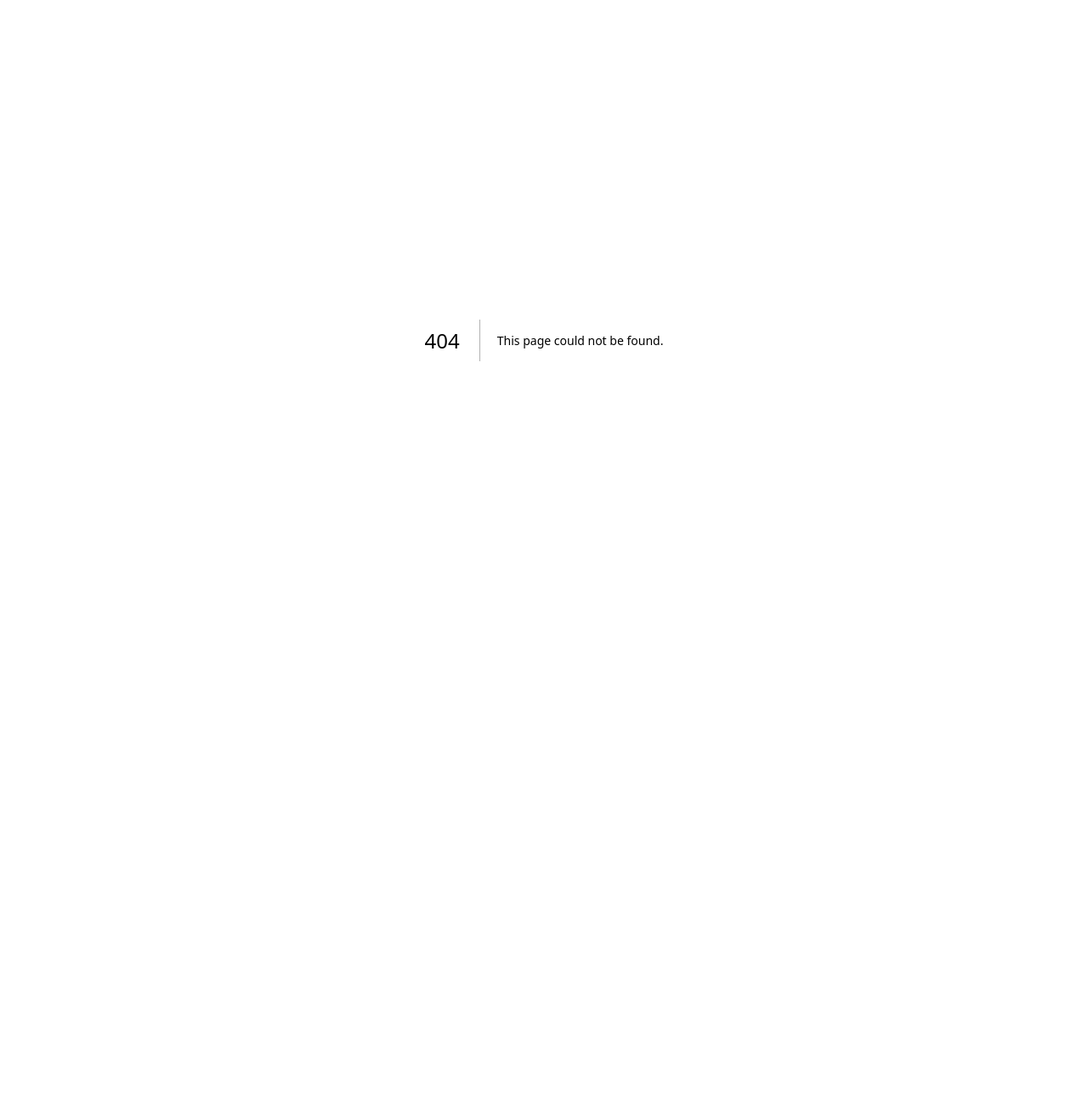
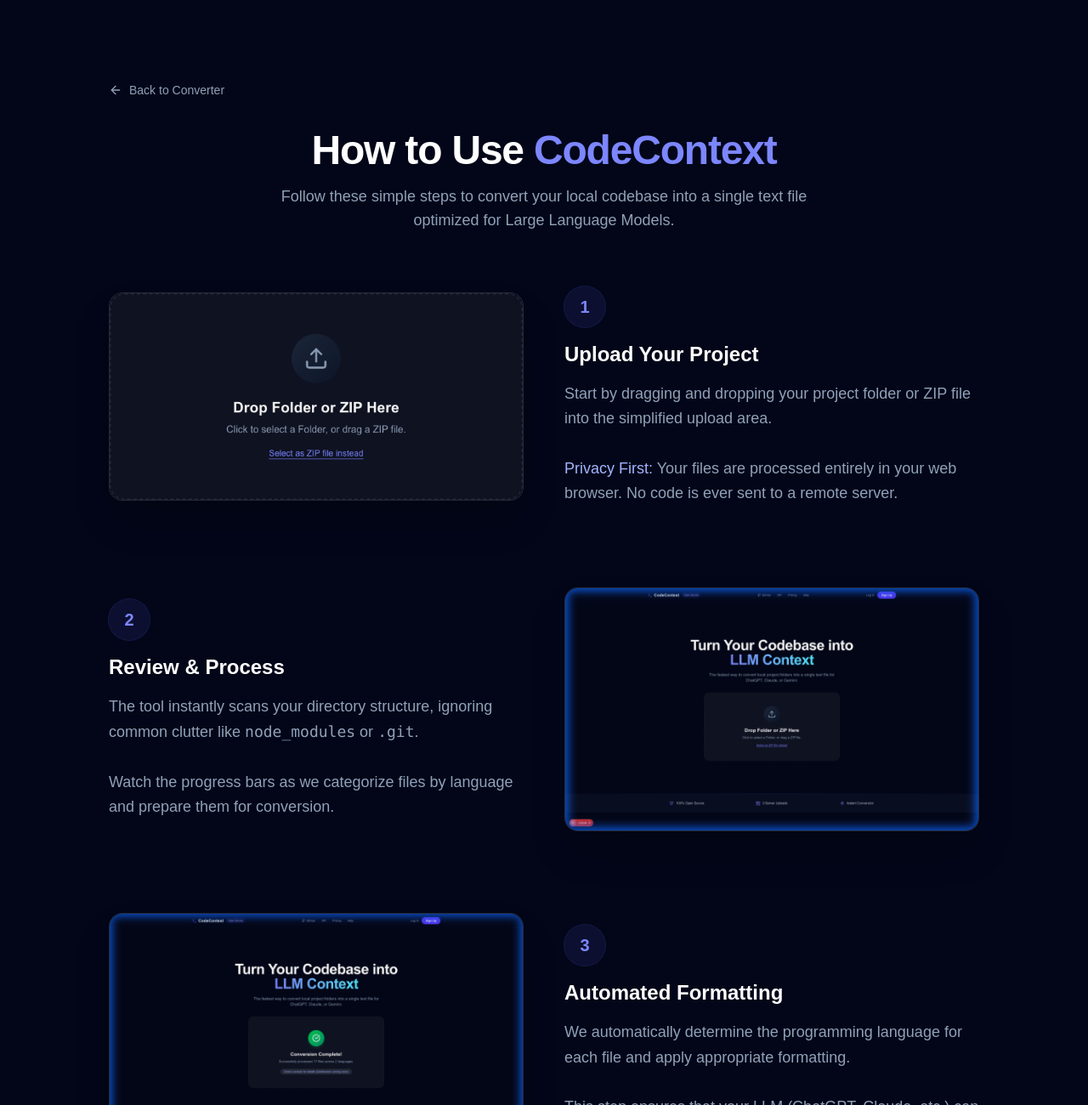
Before and after one commit to EnesDemir143/code-to-text, a Next.js app: page /help in a window 1280 px wide. Before the commit this address had no page. Shown: the top 1300 px of the page at 85% size. Before the commit the page ends 800 px from the top, so only its background shows below. Built offline with nearby package versions, Linux system fonts and the light colour scheme.

Commit message:
feat: add help page with usage instructions and link it from the navbar

```diff
--- /dev/null
+++ b/src/app/help/page.tsx
@@ -0,0 +1,151 @@
+import Image from 'next/image';
+import { ArrowLeft } from 'lucide-react';
+import Link from 'next/link';
+
+export default function HelpPage() {
+    return (
+        <main className="min-h-screen bg-slate-950 px-6 pt-24 pb-20">
+            <div className="mx-auto max-w-5xl">
+                {/* Back Link */}
+                <div className="mb-8">
+                    <Link
+                        href="/"
+                        className="inline-flex items-center gap-2 text-sm font-medium text-slate-400 transition hover:text-indigo-400"
+                    >
+                        <ArrowLeft className="h-4 w-4" />
+                        Back to Converter
+                    </Link>
+                </div>
+
+                {/* Header */}
+                <div className="mb-16 text-center">
+                    <h1 className="mb-4 text-4xl font-bold tracking-tight text-white md:text-5xl">
+                        How to Use <span className="text-indigo-400">CodeContext</span>
+                    </h1>
+                    <p className="mx-auto max-w-2xl text-lg text-slate-400">
+                        Follow these simple steps to convert your local codebase into a single text file
+                        optimized for Large Language Models.
+                    </p>
+                </div>
+
+                {/* Steps Container */}
+                <div className="space-y-24">
+                    {/* Step 1 */}
+                    <div className="grid gap-12 md:grid-cols-2 md:items-center">
+                        <div className="order-2 md:order-1">
+                            <div className="relative overflow-hidden rounded-2xl border border-white/10 bg-white/5 shadow-2xl">
+                                <Image
+                                    src="/images/step-upload-box.png"
+                                    alt="Upload steps visualization"
+                                    width={600}
+                                    height={400}
+                                    className="w-full object-cover"
+                                />
+                            </div>
+                        </div>
+                        <div className="order-1 md:order-2">
+                            <div className="flex h-12 w-12 items-center justify-center rounded-full bg-indigo-500/10 text-xl font-bold text-indigo-400 ring-1 ring-indigo-500/20">
+                                1
+                            </div>
+                            <h2 className="mt-4 text-2xl font-bold text-white">Upload Your Project</h2>
+                            <p className="mt-4 text-lg leading-relaxed text-slate-400">
+                                Start by dragging and dropping your project folder or ZIP file into the simplified upload area.
+                                <br /><br />
+                                <span className="text-indigo-300">Privacy First:</span> Your files are processed entirely in your web browser. No code is ever sent to a remote server.
+                            </p>
+                        </div>
+                    </div>
+
+                    {/* Step 2 */}
+                    <div className="grid gap-12 md:grid-cols-2 md:items-center">
+                        <div className="order-1">
+                            <div className="flex h-12 w-12 items-center justify-center rounded-full bg-indigo-500/10 text-xl font-bold text-indigo-400 ring-1 ring-indigo-500/20">
+                                2
+                            </div>
+                            <h2 className="mt-4 text-2xl font-bold text-white">Review & Process</h2>
+                            <p className="mt-4 text-lg leading-relaxed text-slate-400">
+                                The tool instantly scans your directory structure, ignoring common clutter like <code>node_modules</code> or <code>.git</code>.
+                                <br /><br />
+                                Watch the progress bars as we categorize files by language and prepare them for conversion.
+                            </p>
+                        </div>
+                        <div className="order-2">
+                            <div className="relative overflow-hidden rounded-2xl border border-white/10 bg-white/5 shadow-2xl">
+                                <Image
+                                    src="/images/step-1.png"
+                                    alt="Processing files"
+                                    width={800}
+                                    height={500}
+                                    className="w-full object-cover"
+                                />
+                            </div>
+                        </div>
+                    </div>
+
+                    {/* Step 3 */}
+                    <div className="grid gap-12 md:grid-cols-2 md:items-center">
+                        <div className="order-2 md:order-1">
+                            <div className="relative overflow-hidden rounded-2xl border border-white/10 bg-white/5 shadow-2xl">
+                                <Image
+                                    src="/images/step-2.png"
+                                    alt="Conversion progress"
+                                    width={800}
+                                    height={500}
+                                    className="w-full object-cover"
+                                />
+                            </div>
+                        </div>
+                        <div className="order-1 md:order-2">
+                            <div className="flex h-12 w-12 items-center justify-center rounded-full bg-indigo-500/10 text-xl font-bold text-indigo-400 ring-1 ring-indigo-500/20">
+                                3
+                            </div>
+                            <h2 className="mt-4 text-2xl font-bold text-white">Automated Formatting</h2>
+                            <p className="mt-4 text-lg leading-relaxed text-slate-400">
+                                We automatically determine the programming language for each file and apply appropriate formatting.
+                                <br /><br />
+                                This step ensures that your LLM (ChatGPT, Claude, etc.) can clearly distinguish between different files and syntax.
+                            </p>
+                        </div>
+                    </div>
+
+                    {/* Step 4 */}
+                    <div className="grid gap-12 md:grid-cols-2 md:items-center">
+                        <div className="order-1">
+                            <div className="flex h-12 w-12 items-center justify-center rounded-full bg-indigo-500/10 text-xl font-bold text-indigo-400 ring-1 ring-indigo-500/20">
+                                4
+                            </div>
+                            <h2 className="mt-4 text-2xl font-bold text-white">Download Context File</h2>
+                            <p className="mt-4 text-lg leading-relaxed text-slate-400">
+                                Once processing is complete, you'll see a summary of processed files.
+                                <br /><br />
+                                Click <span className="font-semibold text-white">Download .txt File</span> to get your consolidated codebase, ready to be pasted into your favorite AI assistant.
+                            </p>
+                        </div>
+                        <div className="order-2">
+                            <div className="relative overflow-hidden rounded-2xl border border-white/10 bg-white/5 shadow-2xl">
+                                <Image
+                                    src="/images/step-result.png"
+                                    alt="Download result"
+                                    width={600}
+                                    height={400}
+                                    className="w-full object-cover"
+                                />
+                            </div>
+                        </div>
+                    </div>
+                </div>
+
+                {/* Call to Action */}
+                <div className="mt-32 text-center">
+                    <h3 className="mb-6 text-2xl font-semibold text-white">Ready to convert your code?</h3>
+                    <Link
+                        href="/"
+                        className="inline-flex rounded-full bg-indigo-600 px-8 py-4 text-lg font-semibold text-white shadow-lg shadow-indigo-500/25 transition hover:bg-indigo-500 hover:scale-105 active:scale-95"
+                    >
+                        Start Converting Now
+                    </Link>
+                </div>
+            </div>
+        </main>
+    );
+}
--- a/src/components/layout/Navbar.tsx
+++ b/src/components/layout/Navbar.tsx
@@ -26,7 +26,7 @@
                     <Link href="#" className="hover:text-indigo-400 transition-colors">
                         Pricing
                     </Link>
-                    <Link href="#" className="hover:text-indigo-400 transition-colors">
+                    <Link href="/help" className="hover:text-indigo-400 transition-colors">
                         Help
                     </Link>
                 </div>
```
